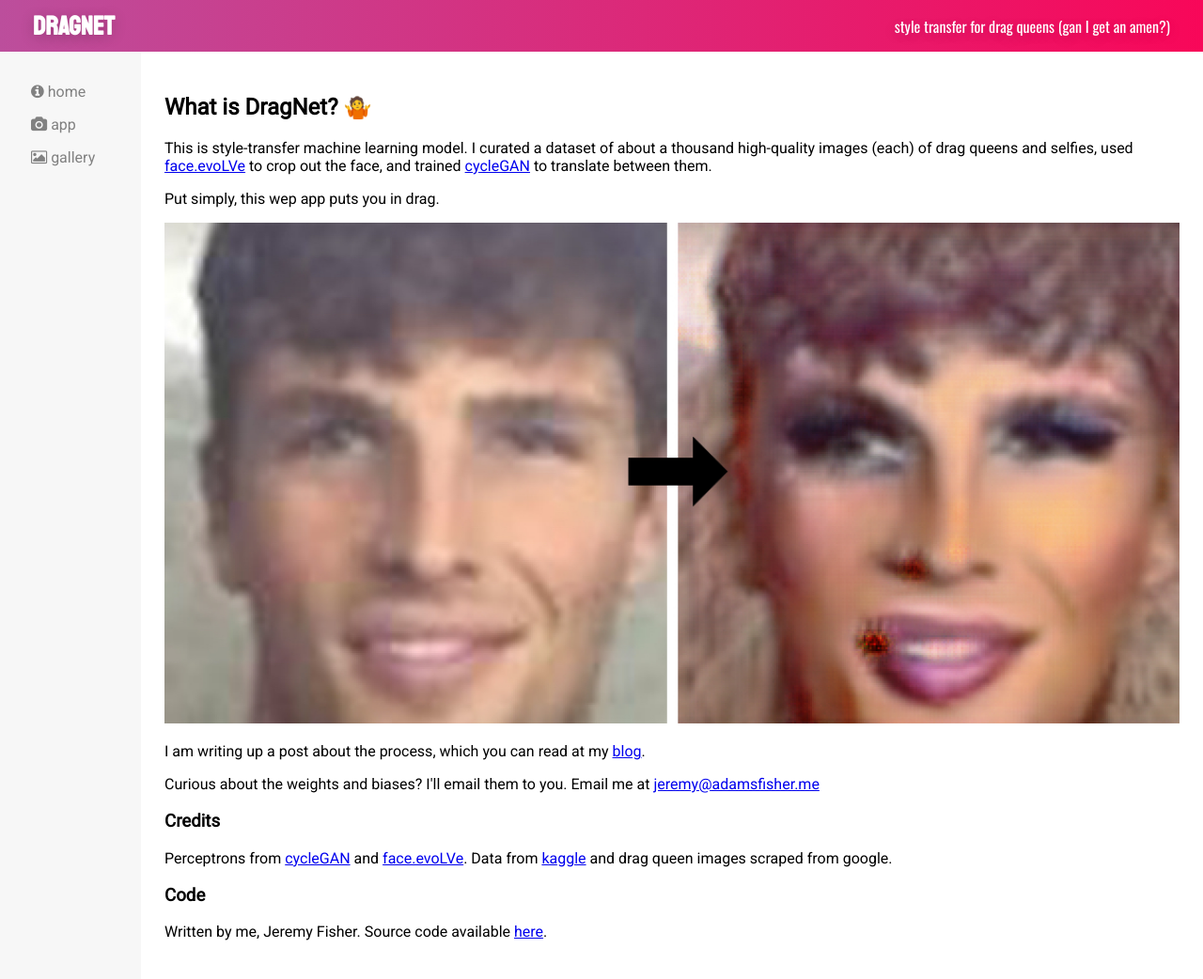
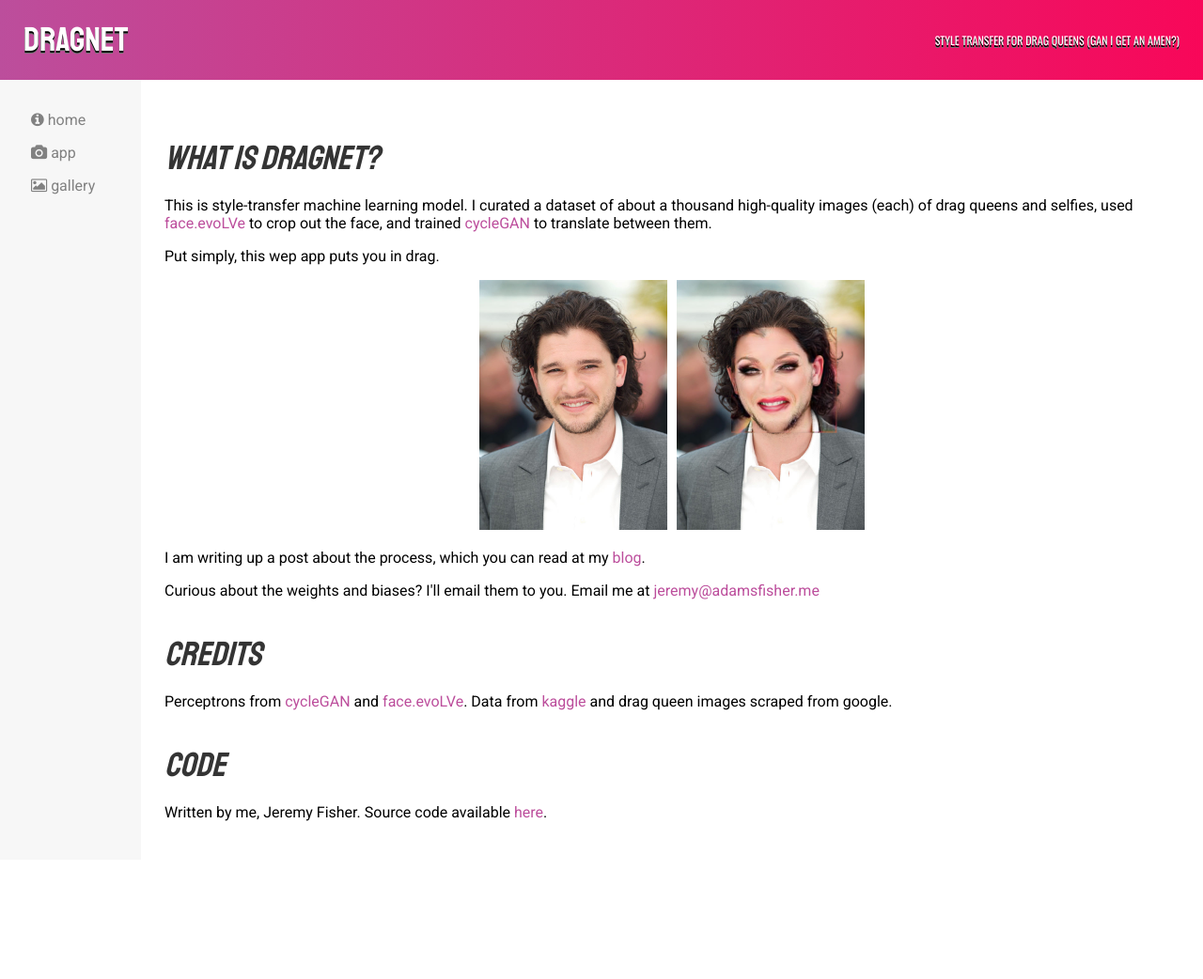
Before and after one commit to jeremyadamsfisher/dragnet, a Flask app: page / in a window 1280 px wide. Shown: the whole page at 94% size. After the commit the page ends 874 px from the top, so only its background shows below. Run offline with Flask 2, Linux system fonts and the light colour scheme; parts of the project's set-up code (start-up, migrations or seed data) failed here and were passed over.

Commit message:
redesign looking goodl=

```diff
--- a/app/static/css/style_1_1.css
+++ b/app/static/css/style_1_1.css
@@ -1,6 +1,10 @@
 body {
     margin:0;
     font-family: 'Roboto', sans-serif;
+}
+a {
+    color: #bc4e9c;
+    text-decoration: none;
 }
 .container {
     display: grid;
@@ -8,39 +12,43 @@ grid-template-areas:
     "header header header"
     "nav content content";
     grid-template-columns: 150px 1fr 200px;
-grid-template-rows: 55px 1fr;
+    grid-template-rows: auto 1fr;
     grid-gap: 0px;
     height: 100vh;
 }
 
 
 header {
+    height: 65px;
+    padding-bottom: 10px;padding-top: 10px;
     grid-area: header;
     display: grid;
     grid-template-columns: 25px auto 1fr auto 25px;
-    text-shadow: 0px 3px 15px rgba(0,0,0,0.2);
-    padding: 10px;
     background: #bc4e9c; /* fallback for old browsers */
     background: -webkit-linear-gradient(to right, #bc4e9c, #f80759); /* Chrome 10-25, Safari 5.1-6 */
     background: linear-gradient(to right, #bc4e9c, #f80759); /* W3C, IE 10+/ Edge, Firefox 16+, Chrome 26+, Opera 12+, Safari 7+ */
+	text-transform: uppercase;
+    text-shadow: 0 2px black, 0 3px #777;
+    align-self: center;
 }
 .logo {
     grid-column: 2;
     align-self: center;
 }
 .logo a {
+    font-family: 'Staatliches', sans-serif;
     color: white;
-    font-family: 'Staatliches', sans-serif;
-    font-weight: bolder;
-    font-size: 28px;
     text-decoration: none;
-    text-transform: uppercase;
+    margin: 1em 0 0.5em 0;
+	font-weight: normal;
+    font-size: 36px;
 }
 .branding {
     font-family: 'Oswald', sans-serif;
     color: white;
     grid-column: 4;
     align-self: center;
+    font-size: 12px;
 }
 
 nav {
@@ -79,6 +87,16 @@ main {
     grid-area: content;
     padding: 25px;
 }
+h2 {
+    margin: 1em 0 0.5em 0;
+	color: #343434;
+    font-weight: normal;
+    font-style: italic;
+	font-family: 'Staatliches', sans-serif;
+	font-size: 36px;
+    text-transform: uppercase;
+}
+
 footer {
     grid-area: footer;
 }
@@ -103,3 +121,32 @@ footer {
         margin: 0;
     }
 }
+
+.img-box {
+    display: grid;
+    grid-template-areas:
+    "g1 img1 img2 g2";
+    grid-template-columns:  1fr auto auto 1fr;
+    grid-template-rows: auto;
+    grid-gap: 10px;
+}
+.img-box .img-left {
+    grid-area: img1;
+}
+.img-box .img-right {
+    grid-area: img2;
+}
+
+.panel {
+    background: #ebebeb;
+    padding: 15px;
+}
+
+.btn {
+    background-color: #bc4e9c;
+    color: white;
+    padding: 15px;
+}
+.btn:hover {
+    background-color: #80346a;
+}
--- a/app/templates/base.html
+++ b/app/templates/base.html
@@ -2,10 +2,14 @@
 <html>
   <head>
     <meta charset="UTF-8">
+    <meta name="viewport" content="width=device-width, initial-scale=1.0">
     <title>dragnet - style transfer for drag queens</title>
     <link href="https://stackpath.bootstrapcdn.com/font-awesome/4.7.0/css/font-awesome.min.css" rel="stylesheet">
     <link href="https://fonts.googleapis.com/css?family=Oswald|Roboto|Staatliches&display=swap" rel="stylesheet">
     <link rel="stylesheet" href="{{ url_for('static', filename='css/style_1_1.css') }}">
+    <script>
+    {% block script %}{% endblock %}
+    </script>
   </head>
   <body>
       <div class="container">
@@ -25,5 +29,8 @@
           </main>
         </div>
     </div>
+    <script>
+    initComparisons();
+    </script>
   </body>
 </html>
--- a/app/templates/description.html
+++ b/app/templates/description.html
@@ -1,22 +1,31 @@
 {% extends "base.html" %}
+
+{% block script%}
+{% endblock %}
 
 {% block content %}
 <div>
-<h2>What is DragNet? 🤷</h2>
+<h2>What is DragNet?</h2>
 <p>This is style-transfer machine learning model. I curated a dataset of about a thousand high-quality images (each) of drag queens and selfies, used <a href="https://github.com/ZhaoJ9014/face.evoLVe.PyTorch">face.evoLVe</a> to crop out the face, and trained <a href="https://github.com/junyanz/pytorch-CycleGAN-and-pix2pix">cycleGAN</a> to translate between them.</p>
 <p>Put simply, this wep app puts you in drag.</p>
-<p>
-<img src="{{ url_for('static', filename='imgs/style_transfer_example.jpg') }}"
-                    alt="example of style transfer"
-                    style="width: 100%;"/>
-</p>
+
+
+<div class="img-box">
+    <div class="img-left">
+        <img src="{{url_for('static', filename='imgs/kit.jpg')}}" width="200" height="266">
+    </div>
+    <div class="img-right">
+        <img src="{{url_for('static', filename='imgs/drag.jpg')}}" width="200" height="266">
+    </div>
+</div>
+
 <p>I am writing up a post about the process, which you can read at my <a href="https://jeremyafisher.com">blog</a>.</p>
 <p>Curious about the weights and biases? I'll email them to you. Email me at <a href="mailto:jeremy@adamsfisher.me">jeremy@adamsfisher.me</a></p>
-<h3>Credits</h3>
+<h2>Credits</h2>
 <p>
 Perceptrons from <a href="https://junyanz.github.io/CycleGAN/">cycleGAN</a> and <a href="https://github.com/ZhaoJ9014/face.evoLVe.PyTorch">face.evoLVe</a>. Data from <a href="https://www.kaggle.com/rahulbhalley/selfies#032a49b6bffb11e3b9ca0002c9dbcd18_6.jpg">kaggle</a> and drag queen images scraped from google.
 </p>
-<h3>Code</h3>
+<h2>Code</h2>
 <p>
 Written by me, Jeremy Fisher. Source code available <a href="https://github.com/jeremyadamsfisher/dragnet">here</a>.
 </p>
--- a/app/templates/main.html
+++ b/app/templates/main.html
@@ -2,10 +2,10 @@
 
 {% block content %}
 <div>
-    <h3><i class="fa fa-camera"></i> Please input a lerk</h3>
+    <h3><i class="fa fa-camera"></i> Input a look, and we'll give you a <i>lerk</i></h3>
     <form action = "{{ url_for('success') }}" method = "post" enctype="multipart/form-data">
         <input type="file" name="file" />
-        <input type = "submit" value="Upload" class="btn btn-primary">
+        <input type = "submit" value="Upload">
     </form>
     <h5>Tips</h5>
     <ul>
--- a/app/views.py
+++ b/app/views.py
@@ -1,6 +1,7 @@
 import os
 import tempfile
 import io
+import random
 import base64
 import PIL
 from flask import render_template, redirect, url_for, request
@@ -38,4 +39,15 @@ def success():
             web_output.seek(0, 0)
             web_output_b64 = base64.b64encode(web_output.getvalue()).decode('ascii')
 
-            return render_template("success.html", img=web_output_b64)
+            tags = [
+                "Tens! Tens across the board!",
+                "America, she's stunning!",
+                "Start your engines, and may the best woman win...",
+                "She already done had herses",
+            ]
+
+            return render_template(
+                "success.html",
+                img=web_output_b64,
+                tag=random.choice(tags)
+            )
```
Also changed, not shown: app/templates/success.html (+6 -7 lines), app/static/imgs/drag.jpg (added), app/static/imgs/kit.jpg (added), app/static/imgs/style_transfer_example.jpg (deleted). Lines whose indentation alone changed are shown as unchanged.
